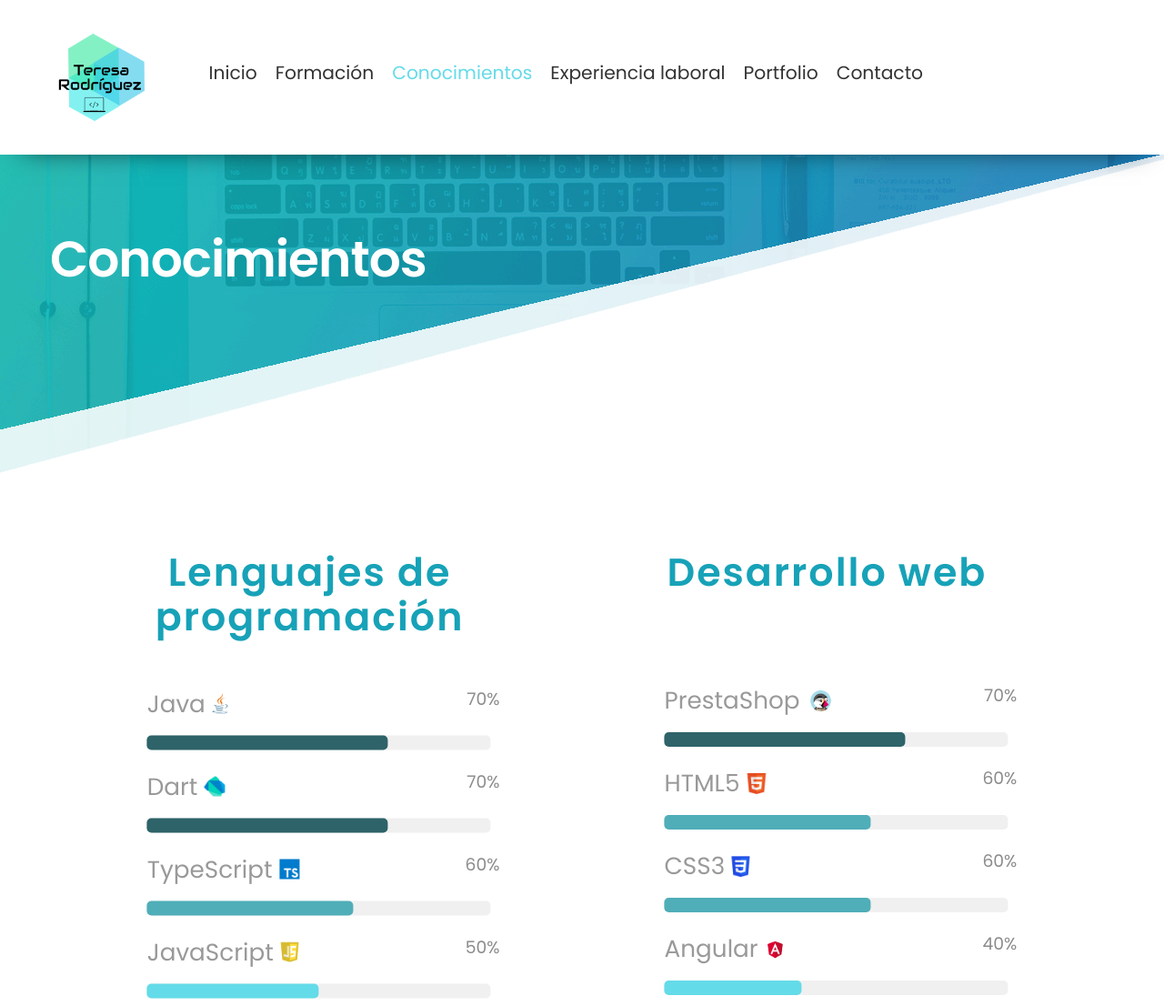
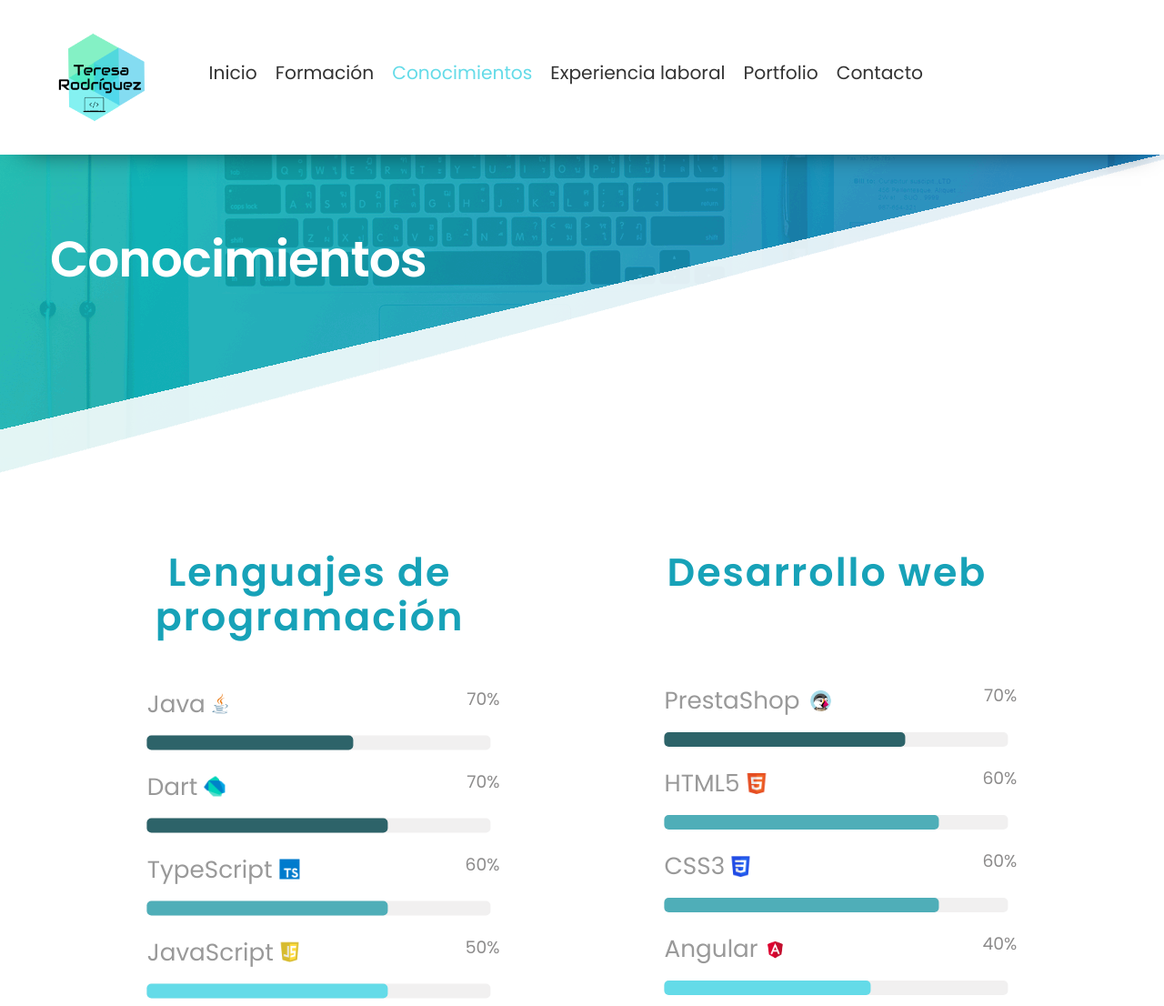
Before and after one commit to terodedi99/terodedi99.github.io, a plain HTML site: page conocimientos.html in a window 1280 px wide. Shown: the top 1106 px of the page at 91% size. Drawn offline with Linux system fonts and the light colour scheme; some packages are replaced by stand-ins of ours.

Commit message:
Update progressBar.css

```diff
--- a/css/progressBar.css
+++ b/css/progressBar.css
@@ -1,19 +1,19 @@
 :root {
-    --java: 70%;
+    --java: 60%;
     --dart: 70%;
-    --typescript: 60%;
-    --javascript: 50%;
+    --typescript: 70%;
+    --javascript: 70%;
     --python: 50%;
     --prestashop: 70%;
-    --html: 60%;
-    --css: 60%;
-    --angular: 40%;
+    --html: 80%;
+    --css: 80%;
+    --angular: 60%;
     --flutter: 70%;
     --android: 50%;
     --espanol: 100%;
     --ingles: 70%;
-    --linux: 65%;
-    --latex: 60%;
+    --linux: 70%;
+    --latex: 80%;
     /*
     --mysql: 90%;
     */
```
